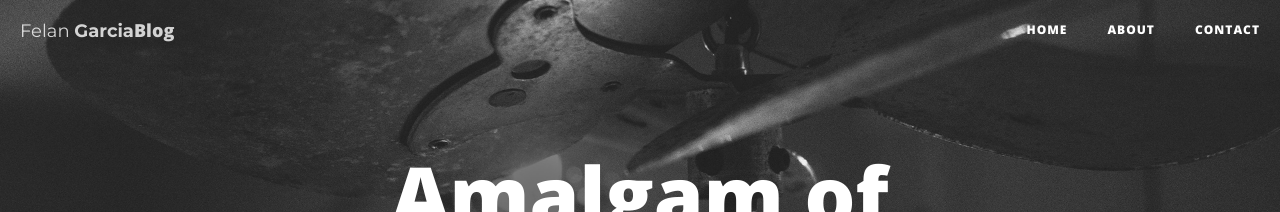
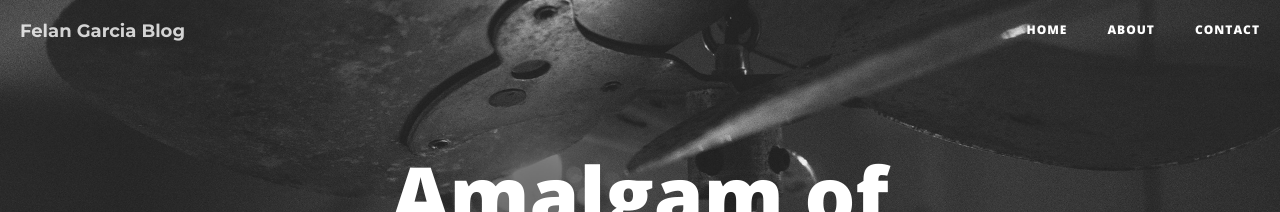
Before and after one commit to cadrev/blog, a Jekyll site: the page built from index.html, in a window 1280 px wide. Shown: the top 212 px of the page. Built offline with Jekyll 4.4.1, drawn with Linux system fonts in a browser that asks for light colours; nearby versions of some CDN libraries; the list of posts is cut into pages by our own code.

Commit message:
Update nav.html

```diff
--- a/_includes/nav.html
+++ b/_includes/nav.html
@@ -10,7 +10,7 @@
                 <span class="icon-bar"></span>
             </button>
                 <a class="navbar-brand" href="{{ site.baseurl }}/">
-                	<span style="font-family: 'Montserrat', sans-serif; font-weight:400;">Felan </span><span style="font-family: 'Montserrat', sans-serif; font-weight:700">Garcia</span>Blog
+                	<span style="font-family: 'Montserrat', sans-serif; font-weight:700;">Felan Garcia Blog </span>
                 </a>
           <!--  <a class="navbar-brand" href="{{ site.baseurl }}/">{{ site.title }}</a> -->
         </div>
```
